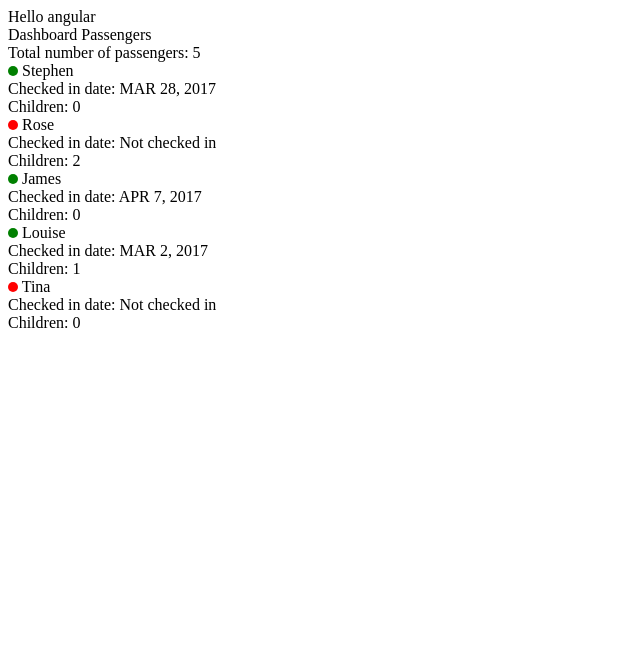
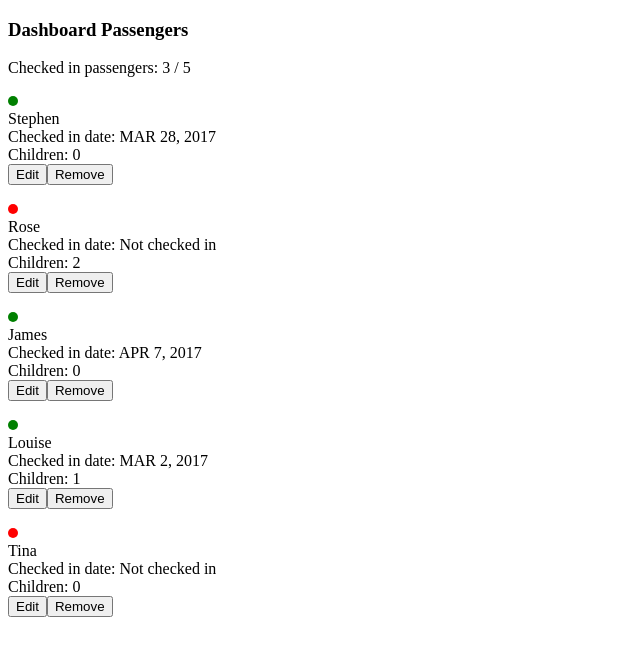
Before and after one commit to pawellesniowski/airport-app, an Angular app: page / in a window 1280 px wide. Shown: the top 656 px of the page, without its empty margins (0-640 px from the left). Built offline with nearby package versions, Linux system fonts and the light colour scheme.

Commit message:
adds delete and remove local array of data

```diff
--- a/src/app/app.component.ts
+++ b/src/app/app.component.ts
@@ -3,7 +3,6 @@ import { Component } from '@angular/core';
 @Component({
   selector: 'app-root',
   template: `
-    <div>Hello angular</div>
     <app-dashboard-passengers-component></app-dashboard-passengers-component>
   `
 })
--- a/src/app/dashboard/components/passenger-count/passenger-count.component.ts
+++ b/src/app/dashboard/components/passenger-count/passenger-count.component.ts
@@ -4,11 +4,15 @@ import { Passenger } from '../../models/passenger.interface';
 
 @Component({
   selector: 'app-passenger-count',
-  template: '<div>Total number of passengers: {{countPassengers()}}</div>'
+  template: '<div>Checked in passengers: {{countCheckedIn()}} / {{countPassengers()}}</div>'
 })
 export class PassengerCountComponent {
   @Input() items: Passenger[];
   constructor() {}
+
+  countCheckedIn() {
+    return this.items.filter((item) => item.checkedIn ).length;
+  }
 
   countPassengers() {
     return this.items.length;
--- a/src/app/dashboard/components/passenger-detail/passenger-detail.component.html
+++ b/src/app/dashboard/components/passenger-detail/passenger-detail.component.html
@@ -1,11 +1,21 @@
 <li>
-  <div>
+  <div class="passenger-detail-item-heading">
     <span
       class="status"
       [ngClass]="{'checked-in': item.checkedIn}"
     >
     </span>
-    {{item.fullname}}
+    <div *ngIf="editing">
+      <input
+        type="text"
+        [value]="item.fullname"
+        (input)="onNameChange(name.value)"
+        #name
+      >
+    </div>
+    <div *ngIf="!editing">
+      {{item.fullname}}
+    </div>
   </div>
 
   <div class="date">
@@ -16,4 +26,8 @@
     Children: {{item.children?.length || 0}}
   </div>
 
+  <div>
+    <button (click)="toggleEdit()">{{ editing ? 'Submit' : 'Edit'}}</button>
+    <button (click)="onRemove()">Remove</button>
+  </div>
 </li>
--- a/src/app/dashboard/components/passenger-detail/passenger-detail.component.scss
+++ b/src/app/dashboard/components/passenger-detail/passenger-detail.component.scss
@@ -2,6 +2,7 @@
 
 li{
   list-style: none;
+  margin: 15px 0 15px 0;
 }
 
 .status {
--- a/src/app/dashboard/components/passenger-detail/passenger-detail.component.ts
+++ b/src/app/dashboard/components/passenger-detail/passenger-detail.component.ts
@@ -1,4 +1,4 @@
-import { Component, Input } from '@angular/core';
+import { Component, Input, Output, EventEmitter } from '@angular/core';
 import { Passenger } from '../../models/passenger.interface';
 
 @Component({
@@ -8,4 +8,23 @@ import { Passenger } from '../../models/passenger.interface';
 })
 export class PassengerDetailComponent {
   @Input() item: Passenger;
+  @Output() edit: EventEmitter<any> = new EventEmitter();
+  @Output() remove: EventEmitter<any> = new EventEmitter();
+
+  editing: boolean = false;
+
+  toggleEdit() {
+    if (this.editing) {
+      this.edit.emit(this.item);
+    }
+    this.editing = !this.editing;
+  }
+
+  onNameChange(name: string) {
+    this.item.fullname = name;
+  }
+
+  onRemove() {
+    this.remove.emit(this.item);
+  }
 }
--- a/src/app/dashboard/containers/dashboard-passangers/dashboard-passengers.component.ts
+++ b/src/app/dashboard/containers/dashboard-passangers/dashboard-passengers.component.ts
@@ -5,19 +5,37 @@ import { Passenger } from '../../models/passenger.interface';
 @Component({
   selector: 'app-dashboard-passengers-component',
   template: `
-    <div>Dashboard Passengers</div>
+    <h3>Dashboard Passengers</h3>
     <app-passenger-count
      [items]="passengers"
     ></app-passenger-count>
     <app-passenger-detail
       *ngFor="let passenger of passengers"
       [item]="passenger"
+      (edit)="handleEdit($event)"
+      (remove)="handleRemove($event)"
     ></app-passenger-detail>
 `
 })
 export class DashboardPassengersComponent implements OnInit {
 
   passengers: Passenger[];
+
+  handleEdit(item: Passenger) {
+    console.log(item);
+    this.passengers = this.passengers.map((passenger: Passenger) => {
+      if (passenger.id === item.id) {
+        passenger = item;
+      }
+      return passenger;
+    });
+    console.log(this.passengers);
+  }
+
+  handleRemove(item) {
+    console.log('handle REMOVE from passenger detail component', item.fullname);
+    this.passengers = this.passengers.filter((passenger: Passenger) => passenger.id !== item.id );
+  }
 
   ngOnInit() {
     this.passengers = [
```
